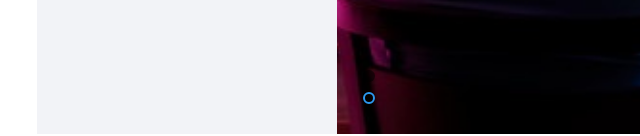
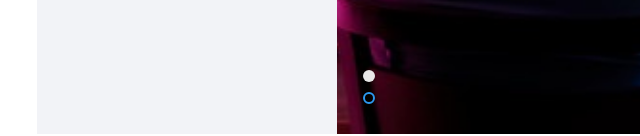
Before and after one commit to null0pull/Portfolio, a plain HTML site: page index.html in a window 1280 px wide. Shown: the part 666-802 px from the top of the page, 18-658 px from the left. Drawn offline with nearby package versions, Linux system fonts and the light colour scheme; files whose address does not match are found by name; a web font is replaced by a local one.

Commit message:
Update style.css

```diff
--- a/css/style.css
+++ b/css/style.css
@@ -268,7 +268,7 @@ figure {
         display: block;
         margin-bottom: 10px; }
         #colorlib-hero .flexslider .flex-control-nav li a {
-          background: rgba(0, 0, 0, 0.5);
+          background: rgba(255, 255, 255, 0.9);
           -webkit-box-shadow: none;
           box-shadow: none;
           width: 12px;
@@ -336,7 +336,7 @@ figure {
           border: none;
           font-weight: 400; }
           #colorlib-hero .flexslider .slider-text > .slider-text-inner .btn.btn-learn {
-            color: #fff;
+			color: #fff;
             border: 1px solid #2c98f0;
             background: transparent !important; }
             #colorlib-hero .flexslider .slider-text > .slider-text-inner .btn.btn-learn:hover {
```
